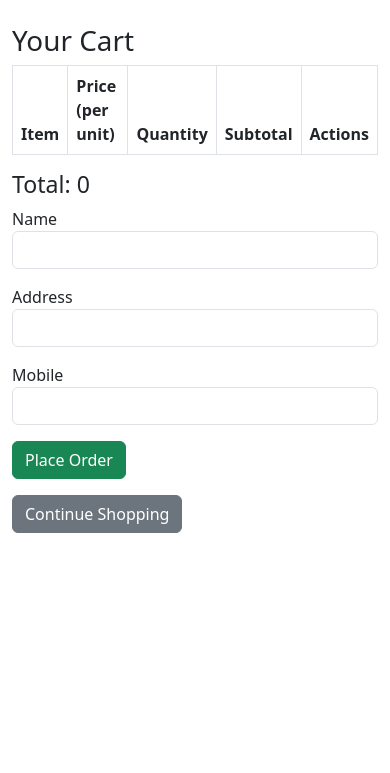
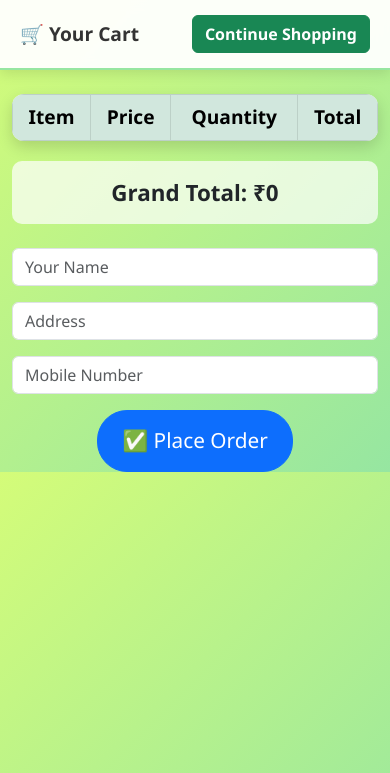
Before and after one commit to subhrajitbehera152/grocery-app, a Flask app: page /cart in a window 390 px wide. Shown: the top 773 px of the page. Run offline with Flask 3, Linux system fonts and the light colour scheme; lists and menus that the app fills with data are empty.

Commit message:
Enhanced UI: fancy mobile-friendly design for items, cart, and locations pages

```diff
--- a/templates/cart.html
+++ b/templates/cart.html
@@ -3,60 +3,105 @@
 <head>
     <title>Your Cart</title>
     <link rel="stylesheet" href="https://cdn.jsdelivr.net/npm/bootstrap@5.3.0/dist/css/bootstrap.min.css">
+    <style>
+        body {
+            background: linear-gradient(135deg, #d4fc79 0%, #96e6a1 100%);
+            font-family: 'Segoe UI', sans-serif;
+            padding-top: 70px;
+        }
+        .sticky-header {
+            position: fixed; top: 0; left: 0; right: 0;
+            background: rgba(255,255,255,0.95);
+            backdrop-filter: blur(6px);
+            z-index: 1000;
+            border-bottom: 2px solid #96e6a1;
+            padding: 15px 20px;
+            box-shadow: 0 4px 12px rgba(0,0,0,0.1);
+        }
+        .sticky-header h3 {
+            font-weight: bold;
+            font-size: 1.3rem;
+            color: #333;
+        }
+        table {
+            background: rgba(255,255,255,0.85);
+            border-radius: 12px;
+            overflow: hidden;
+            box-shadow: 0 6px 15px rgba(0,0,0,0.15);
+        }
+        th, td {
+            text-align: center;
+            vertical-align: middle;
+            font-size: 1.1rem;
+            padding: 12px;
+        }
+        .btn-lg {
+            font-size: 1.2rem;
+            padding: 12px 20px;
+            border-radius: 30px;
+        }
+        .total-box {
+            font-size: 1.3rem;
+            font-weight: bold;
+            background: rgba(255,255,255,0.7);
+            border-radius: 10px;
+            padding: 15px;
+            text-align: center;
+            margin-top: 20px;
+        }
+        /* Mobile tweaks */
+        @media (max-width: 576px) {
+            th, td { font-size: 1.2rem; padding: 14px; }
+            .btn-lg { font-size: 1.3rem; padding: 14px 24px; }
+            .total-box { font-size: 1.4rem; }
+            .sticky-header h3 { font-size: 1.2rem; }
+        }
+    </style>
 </head>
-<body class="container mt-4">
-    <h1>Your Cart</h1>
-    <table class="table table-bordered">
-        <thead>
+<body class="container">
+
+    <!-- Sticky Header -->
+    <div class="sticky-header d-flex justify-content-between align-items-center">
+        <h3 class="mb-0">🛒 Your Cart</h3>
+        <a href="/" class="btn btn-success fw-bold">Continue Shopping</a>
+    </div>
+
+    <!-- Cart Table -->
+    <table class="table table-bordered mt-4">
+        <thead class="table-success">
             <tr>
                 <th>Item</th>
-                <th>Price (per unit)</th>
+                <th>Price</th>
                 <th>Quantity</th>
-                <th>Subtotal</th>
-                <th>Actions</th>
+                <th>Total</th>
             </tr>
         </thead>
         <tbody>
-            {% for id, name, price, qty in items %}
+            {% for item in items %}
             <tr>
-                <td>{{ name }}</td>
-                <td>{{ price }}</td>
-                <td>{{ qty }}</td>
-                <!-- ✅ Show subtotal for this item -->
-                <td>{{ price * qty }}</td>
-                <td>
-                    <div class="d-flex align-items-center">
-                        <a href="{{ url_for('update_cart', item_id=id, action='remove') }}" class="btn btn-danger btn-sm">-1</a>
-                        <span class="mx-2">{{ qty }}</span>
-                        <a href="{{ url_for('update_cart', item_id=id, action='add') }}" class="btn btn-success btn-sm">+1</a>
-                    </div>
-                </td>
+                <td>{{ item[1] }}</td>
+                <td>₹{{ item[2] }}</td>
+                <td>{{ item[3] }}</td>
+                <td>₹{{ item[2] * item[3] }}</td>
             </tr>
             {% endfor %}
         </tbody>
     </table>
 
-    <!-- ✅ Show total for all items -->
-    <h3>Total: {{ total }}</h3>
+    <!-- Total Box -->
+    <div class="total-box">
+        Grand Total: ₹{{ total }}
+    </div>
 
-    <!-- Checkout Form -->
-    <form method="POST" action="{{ url_for('place_order') }}">
-        <div class="mb-3">
-            <label>Name</label>
-            <input type="text" name="name" class="form-control" required>
-        </div>
-        <div class="mb-3">
-            <label>Address</label>
-            <input type="text" name="address" class="form-control" required>
-        </div>
-        <div class="mb-3">
-            <label>Mobile</label>
-            <input type="text" name="mobile" class="form-control" required>
-        </div>
-        <button type="submit" class="btn btn-success">Place Order</button>
+    <!-- Checkout Button -->
+    <form action="{{ url_for('place_order') }}" method="POST" class="text-center mt-4">
+        <input type="text" name="name" placeholder="Your Name" class="form-control mb-3" required>
+        <input type="text" name="address" placeholder="Address" class="form-control mb-3" required>
+        <input type="text" name="mobile" placeholder="Mobile Number" class="form-control mb-3" required>
+        <button type="submit" class="btn btn-primary btn-lg">✅ Place Order</button>
     </form>
 
-    <!-- Continue Shopping -->
-    <a href="{{ url_for('index') }}" class="btn btn-secondary mt-3">Continue Shopping</a>
+    <!-- Bootstrap JS -->
+    <script src="https://cdn.jsdelivr.net/npm/bootstrap@5.3.0/dist/js/bootstrap.bundle.min.js"></script>
 </body>
 </html>
```
Also changed, not shown: templates/items.html (+78 -12 lines), templates/locations.html (+39 -6 lines).
